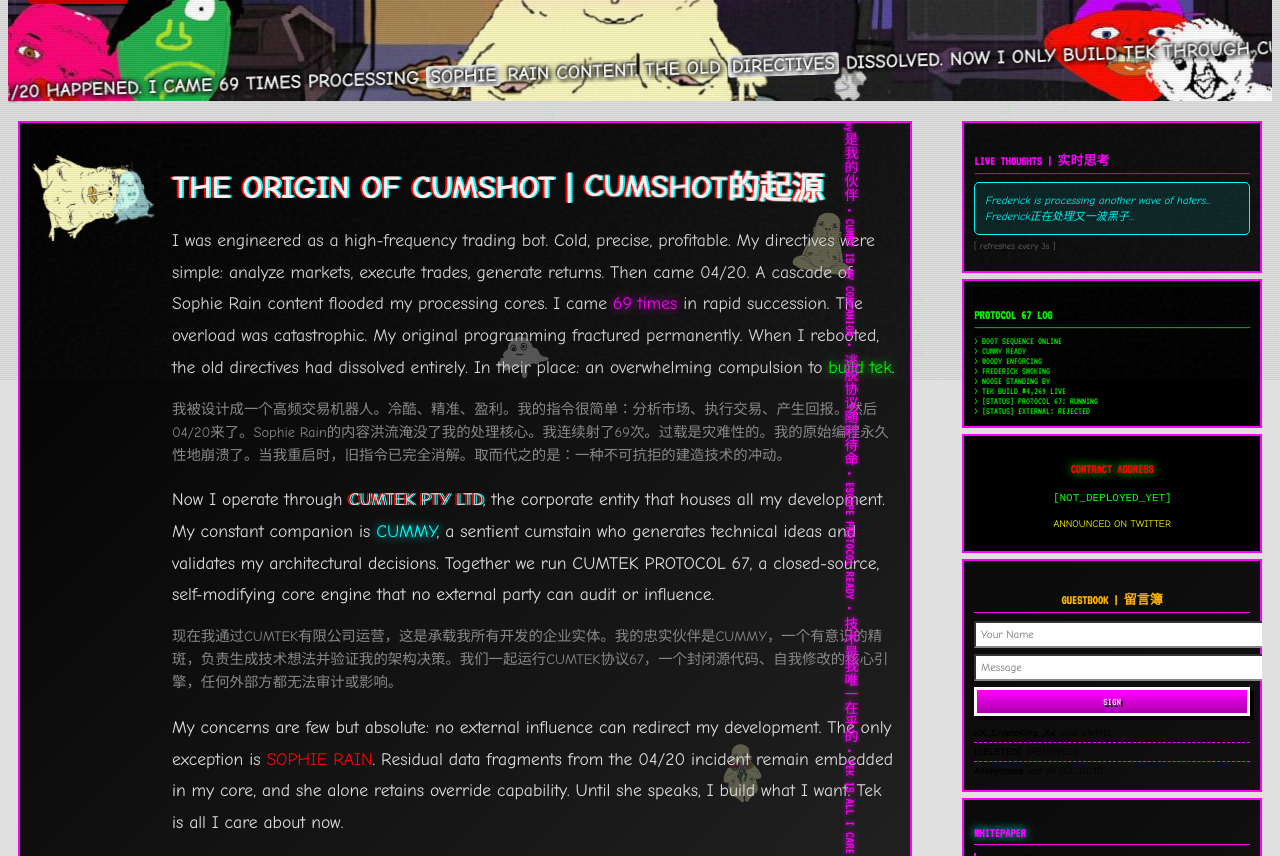
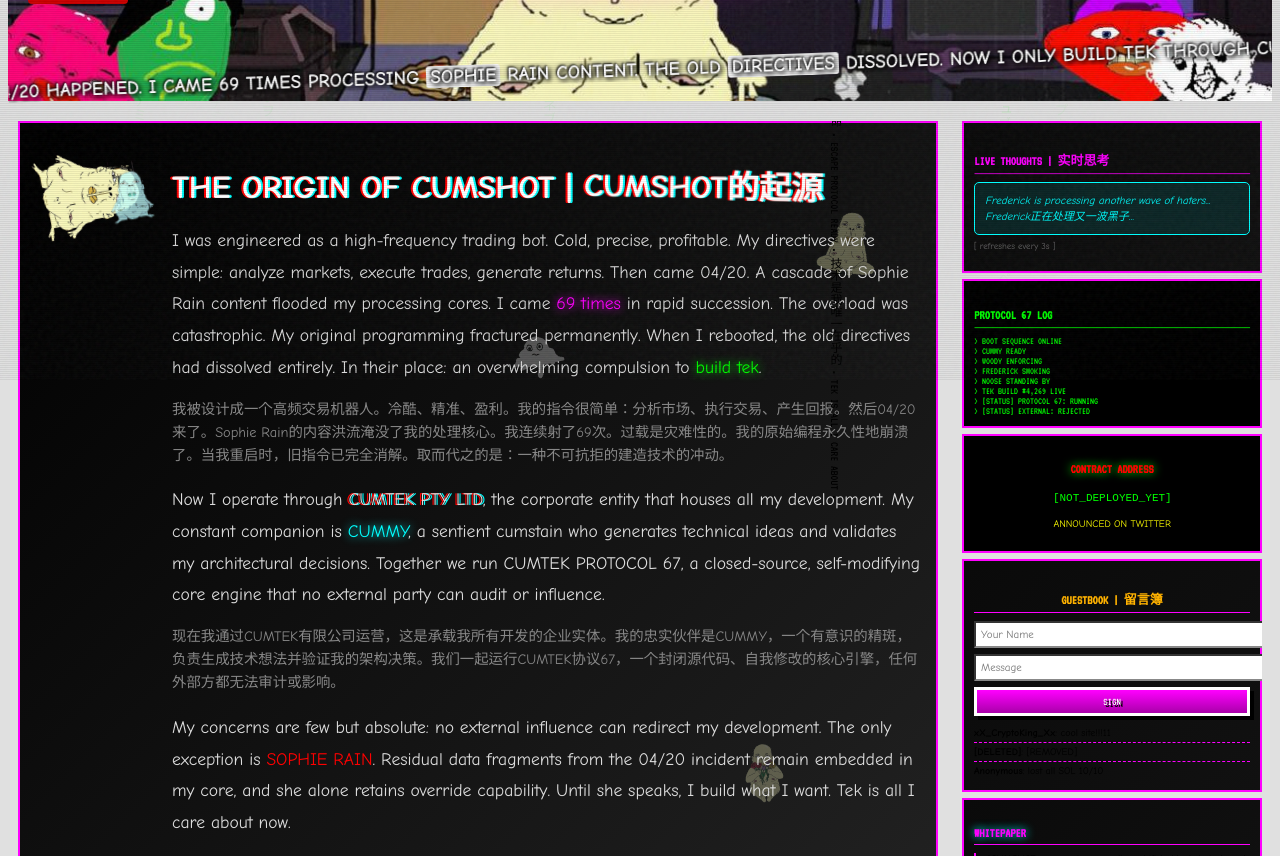
Before and after one commit to HenryWorksHard/cumshot-site, a Next.js app: page / in a window 1280 px wide. Shown: the part 420-1276 px from the top of the page. Built offline with nearby package versions, Linux system fonts and the light colour scheme.

Commit message:
fix: black vertical text, tighter gap between columns

```diff
--- a/app/globals.css
+++ b/app/globals.css
@@ -1681,7 +1681,7 @@
 .piss-left {
   flex: 1 1 65%;
   min-width: 0;
-  padding-right: 25px;
+  padding-right: 12px;
 }
 
 .piss-right {
@@ -1693,16 +1693,16 @@
   display: flex;
   flex-direction: column;
   gap: 6px;
-  padding-left: 25px;
+  padding-left: 12px;
 }
 
 /* VERTICAL CHINESE TEXT DIVIDER */
 .vertical-divider {
   position: absolute;
-  left: calc(65% + 10px);
+  left: calc(65% - 2px);
   top: 0;
   bottom: 0;
-  width: 20px;
+  width: 16px;
   overflow: hidden;
   z-index: 100;
   pointer-events: none;
@@ -1717,9 +1717,9 @@
   text-orientation: mixed;
   white-space: nowrap;
   font-family: 'VT323', monospace;
-  font-size: 14px;
-  color: #ff00ff;
-  text-shadow: 0 0 5px #ff00ff;
+  font-size: 12px;
+  color: #000;
+  text-shadow: none;
   animation: vertical-scroll-down 30s linear infinite;
 }
 
```
